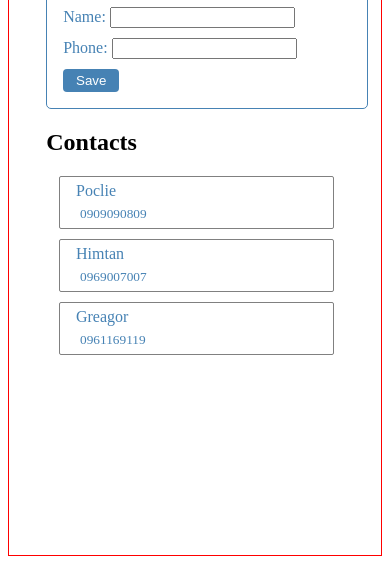
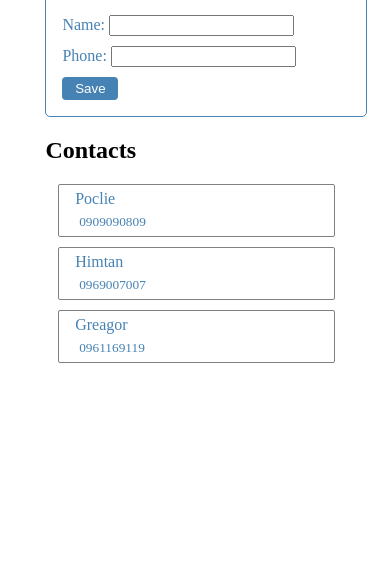
Before and after one commit to Hope-Dies-Here/PhoneBook, a plain HTML site: page index.html in a window 390 px wide. Shown: the part 280-860 px from the top of the page. Drawn offline with Linux system fonts and the light colour scheme.

Commit message:
phonevook

```diff
--- a/style.css
+++ b/style.css
@@ -2,7 +2,7 @@ body{
  display: flex;
  align-items: center;
  justify-content: center;
- border: 1px solid red;
+ height: 100vh;
 }
 #container{
   max-width: 80%;
```
